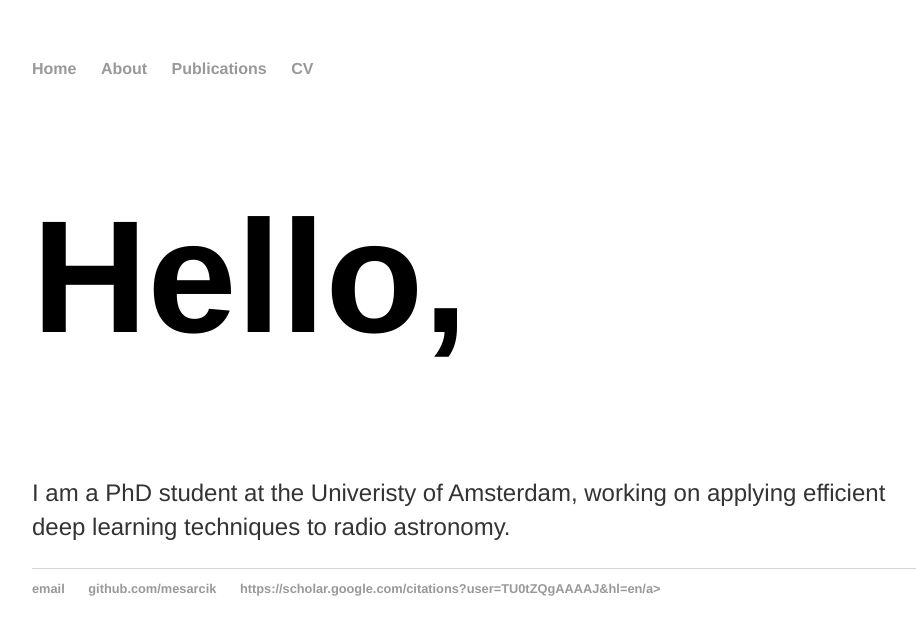
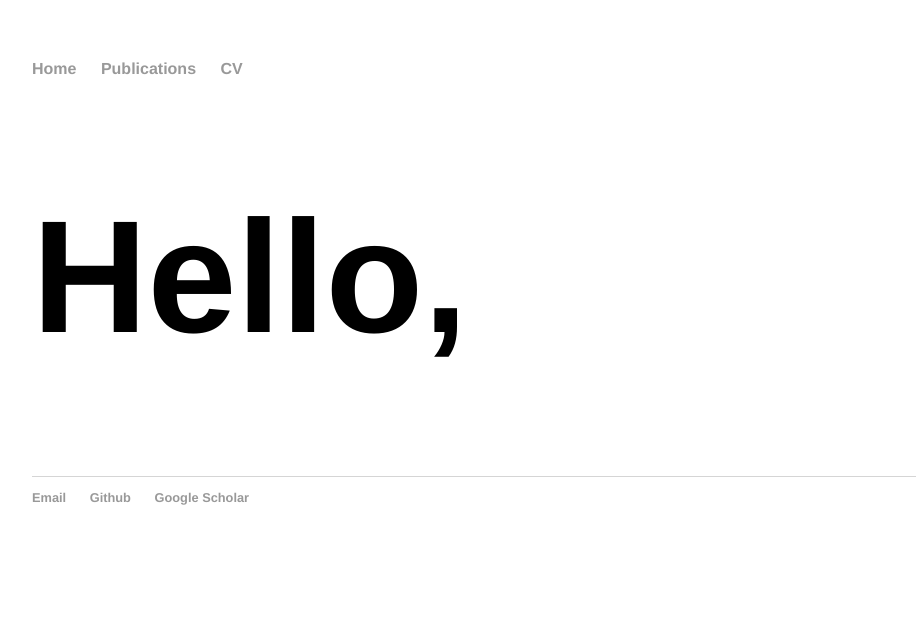
Before and after one commit to mesarcik/mesarcik.github.io, a Jekyll site: the page built from about/index.html, in a window 1280 px wide. Shown: the top 635 px of the page, without its empty margins (160-1076 px from the left). Built offline with Jekyll 4.4.1, drawn with Linux system fonts in a browser that asks for light colours.

Commit message:
./git_uploader.sh

```diff
--- a/_layouts/default.html
+++ b/_layouts/default.html
@@ -12,7 +12,7 @@
     <nav>
 <ul>
 <li><a href="/">Home</a></li>
-<li><a href="/about">About</a></li>
+<!-- <li><a href="/about">About</a></li> -->
 <li><a href="/publications">Publications</a></li>
 <li><a href="/cv">CV</a></li>
 </ul>
@@ -25,9 +25,9 @@
 
   <footer>
    <ul>
-   <li><a href="mailto:mimesarcik@gmail.com">email</a></li>
-   <li><a href="Github">github.com/mesarcik</a></li>
-   <li><a href="Google Scholar">https://scholar.google.com/citations?user=TU0tZQgAAAAJ&hl=en/a></li>
+   <li><a href="mailto:mimesarcik@gmail.com">Email</a></li>
+   <li><a href="https://github.com/mesarcik">Github</a></li>
+   <li><a href="https://scholar.google.com/citations?user=TU0tZQgAAAAJ&hl=en">Google Scholar</a></li>
    </ul>
   </footer>
   </body>
--- a/about/index.html
+++ b/about/index.html
@@ -5,6 +5,4 @@ title: About Misha Mesarcik
 
 		<div class="about">
 			<h1>Hello,</h1>
-			 <p>I am a PhD student at the Univeristy of Amsterdam, working on applying efficient deep learning techniques to radio astronomy.
-		   </p>
 		</div>
```
Also changed, not shown: 2 other files.
